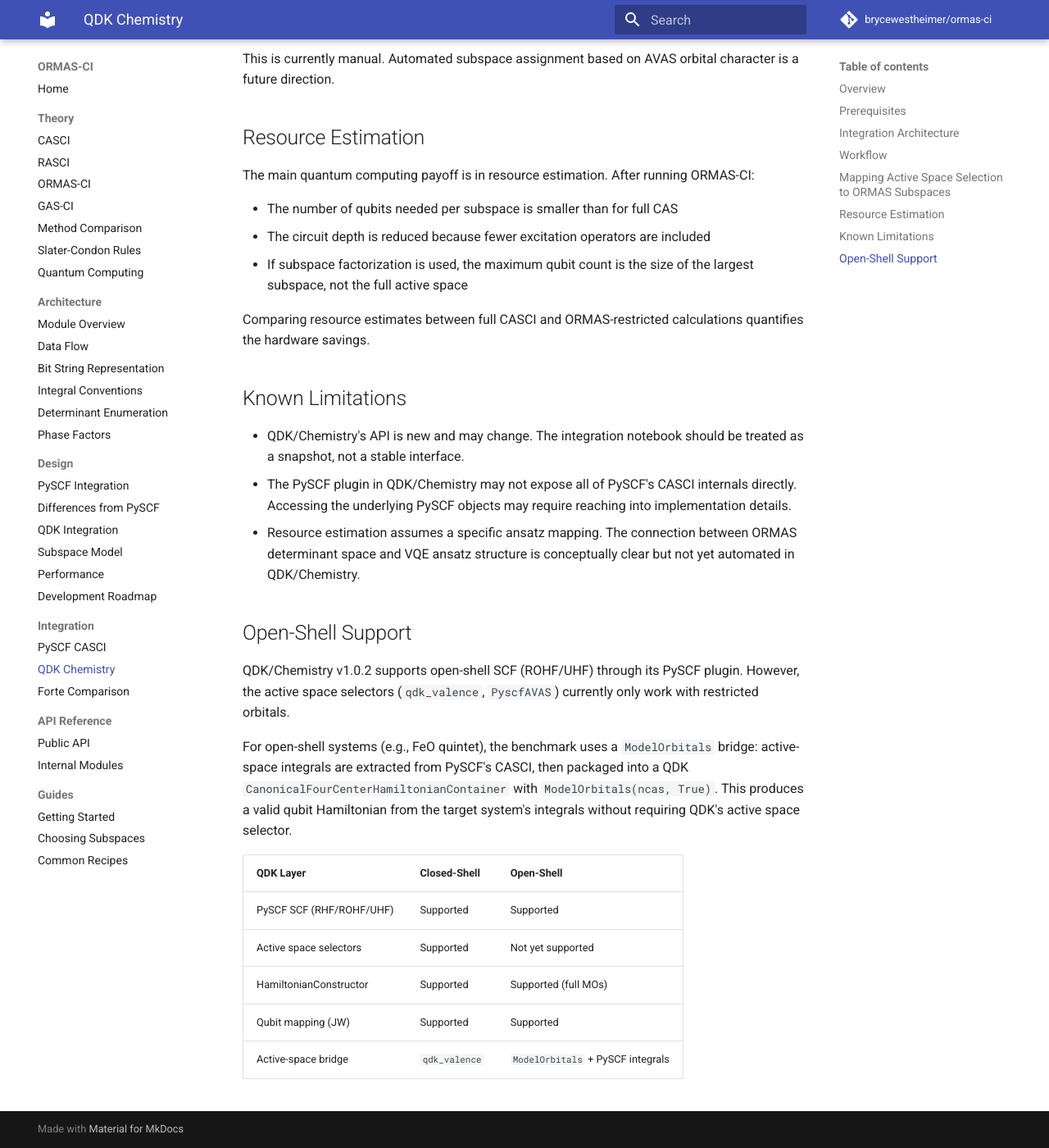
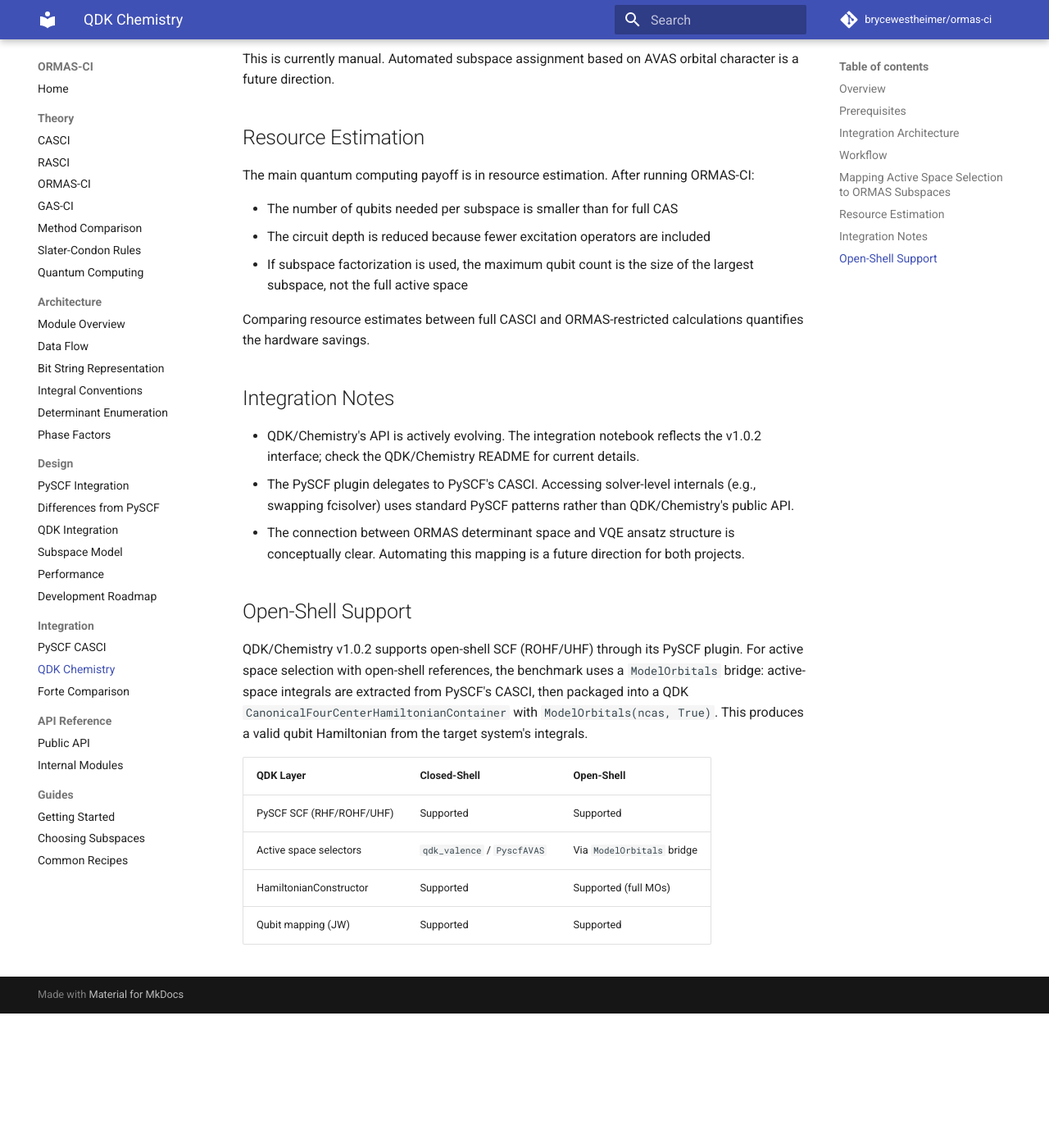
Before and after one commit to brycewestheimer/ormas-ci, an MkDocs documentation site: the page built from docs/integration/qdk_chemistry.md, in a window 1280 px wide and 1400 px high, scrolled down 2502 px. Shown: the whole window at 82% size. Built offline with MkDocs 1.6.1 and Material for MkDocs 9.7.7, drawn with Linux system fonts in a browser that asks for light colours; comment, search, counter and statistics services are not loaded; after the commit the page ends 3738 px from its top, so only the background shows below that.

Commit message:
Clean up QDK integration docs

```diff
--- a/docs/integration/qdk_chemistry.md
+++ b/docs/integration/qdk_chemistry.md
@@ -128,34 +128,31 @@
 Comparing resource estimates between full CASCI and ORMAS-restricted
 calculations quantifies the hardware savings.
 
-## Known Limitations
+## Integration Notes
 
-- QDK/Chemistry's API is new and may change. The integration notebook
-  should be treated as a snapshot, not a stable interface.
-- The PySCF plugin in QDK/Chemistry may not expose all of PySCF's CASCI
-  internals directly. Accessing the underlying PySCF objects may require
-  reaching into implementation details.
-- Resource estimation assumes a specific ansatz mapping. The connection
-  between ORMAS determinant space and VQE ansatz structure is conceptually
-  clear but not yet automated in QDK/Chemistry.
+- QDK/Chemistry's API is actively evolving. The integration notebook
+  reflects the v1.0.2 interface; check the QDK/Chemistry README for
+  current details.
+- The PySCF plugin delegates to PySCF's CASCI. Accessing solver-level
+  internals (e.g., swapping fcisolver) uses standard PySCF patterns
+  rather than QDK/Chemistry's public API.
+- The connection between ORMAS determinant space and VQE ansatz structure
+  is conceptually clear. Automating this mapping is a future direction
+  for both projects.
 
 ## Open-Shell Support
 
-QDK/Chemistry v1.0.2 supports open-shell SCF (ROHF/UHF) through
-its PySCF plugin. However, the active space selectors (`qdk_valence`,
-`PyscfAVAS`) currently only work with restricted orbitals.
-
-For open-shell systems (e.g., FeO quintet), the benchmark uses a
-`ModelOrbitals` bridge: active-space integrals are extracted from
-PySCF's CASCI, then packaged into a QDK
+QDK/Chemistry v1.0.2 supports open-shell SCF (ROHF/UHF) through its
+PySCF plugin. For active space selection with open-shell references,
+the benchmark uses a `ModelOrbitals` bridge: active-space integrals are
+extracted from PySCF's CASCI, then packaged into a QDK
 `CanonicalFourCenterHamiltonianContainer` with `ModelOrbitals(ncas, True)`.
 This produces a valid qubit Hamiltonian from the target system's
-integrals without requiring QDK's active space selector.
+integrals.
 
 | QDK Layer | Closed-Shell | Open-Shell |
 |-----------|-------------|------------|
 | PySCF SCF (RHF/ROHF/UHF) | Supported | Supported |
-| Active space selectors | Supported | Not yet supported |
+| Active space selectors | `qdk_valence` / `PyscfAVAS` | Via `ModelOrbitals` bridge |
 | HamiltonianConstructor | Supported | Supported (full MOs) |
 | Qubit mapping (JW) | Supported | Supported |
-| Active-space bridge | `qdk_valence` | `ModelOrbitals` + PySCF integrals |
```
Also changed, not shown: benchmarks/README.md (+3 -3 lines), docs/design/qdk_integration.md (+6 -5 lines).
